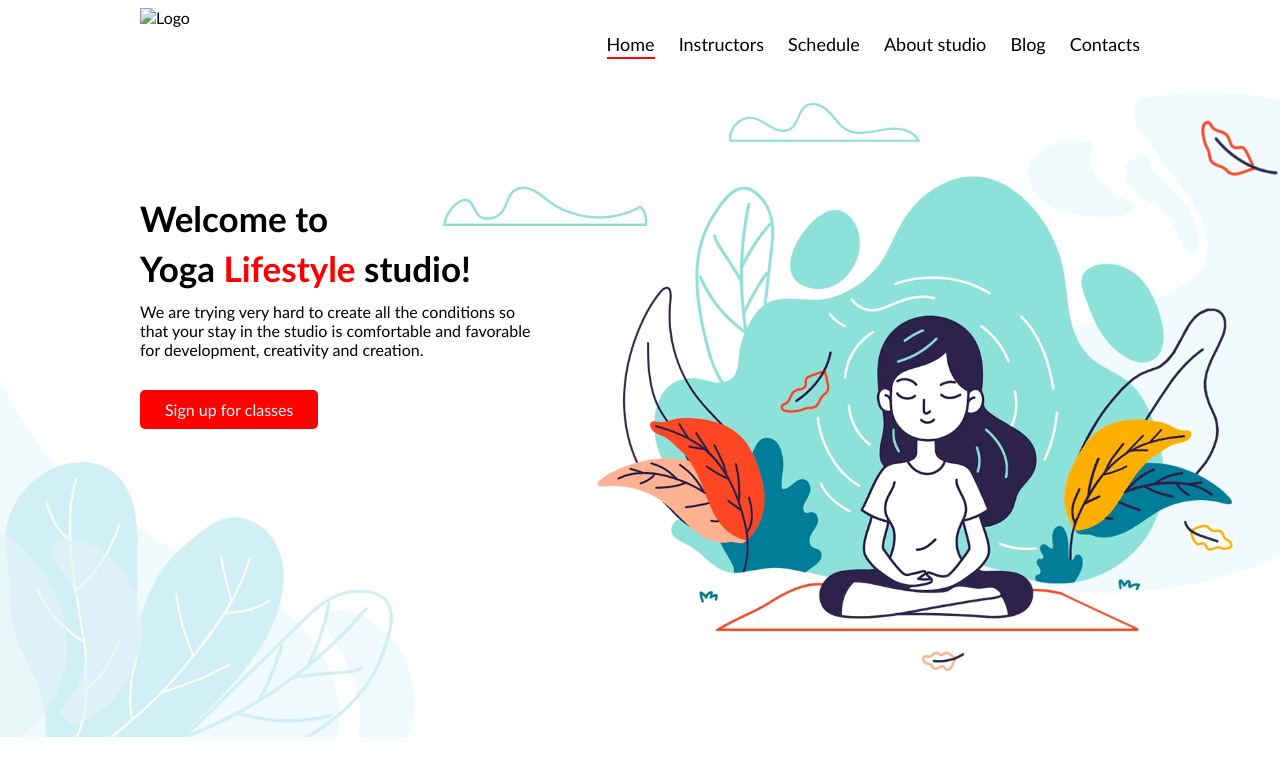
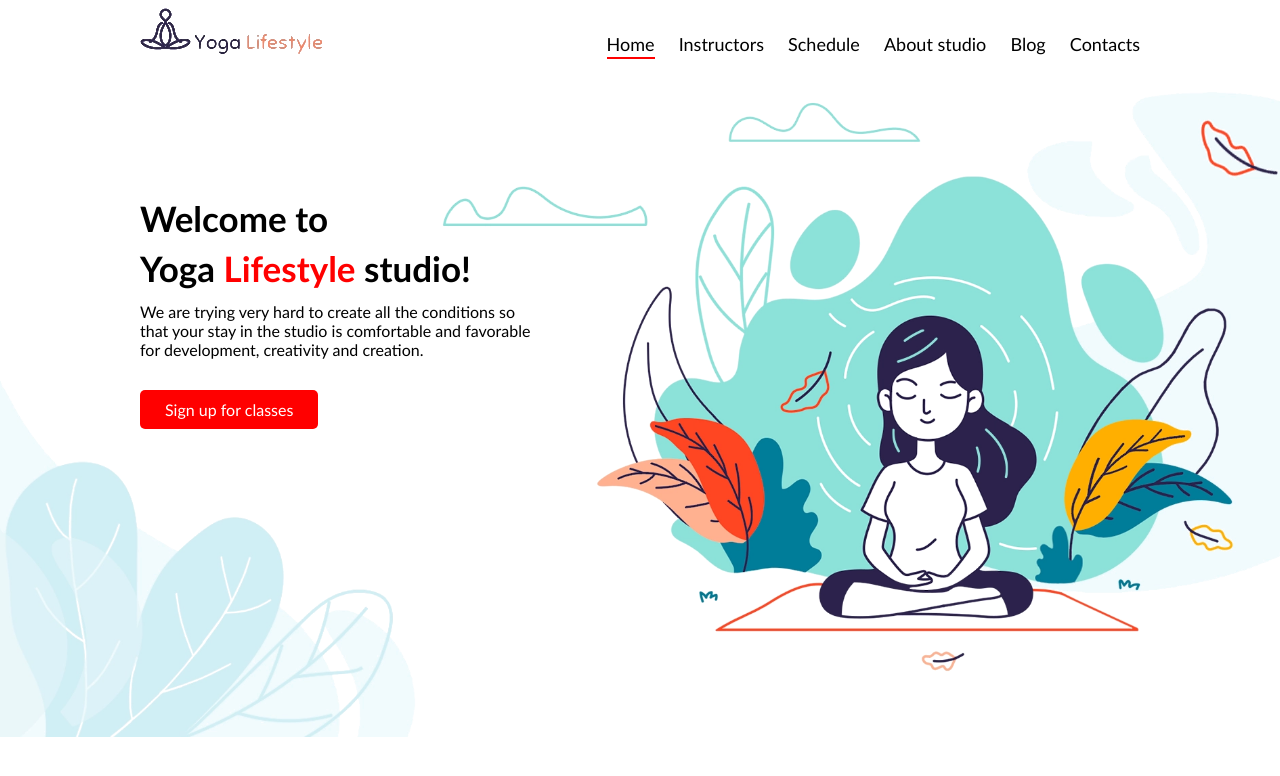
Before and after one commit to neigiamasJonas/4-yoga-2, a website: page index.html in a window 1280 px wide. Drawn offline with Linux system fonts and the light colour scheme; the site is published under a folder, as on GitHub Pages, so addresses that start at the root find nothing.

Commit message:
index fix 3

```diff
--- a/index.html
+++ b/index.html
@@ -9,7 +9,7 @@
 </head>
 <body>
     <header>
-        <img src="/images/logo-2.png"; alt="Logo" class="image1">
+        <img src="./images/logo-2.png" alt="Logo" class="image1">
         <nav>
             <a href="#" class="nav-button">Home</a>
             <a href="#" class="nav-button">Instructors</a>
@@ -22,7 +22,7 @@
     </header>
     <main>
         <div class="container">
-            <img src="./images/yoga-lifestyle-2.png"; alt="background picture"; class="image2">
+            <img src="./images/yoga-lifestyle-2.png" alt="background picture" class="image2">
                 <h1 class="text1">Welcome to<br>
                 </br>
                 Yoga
```
